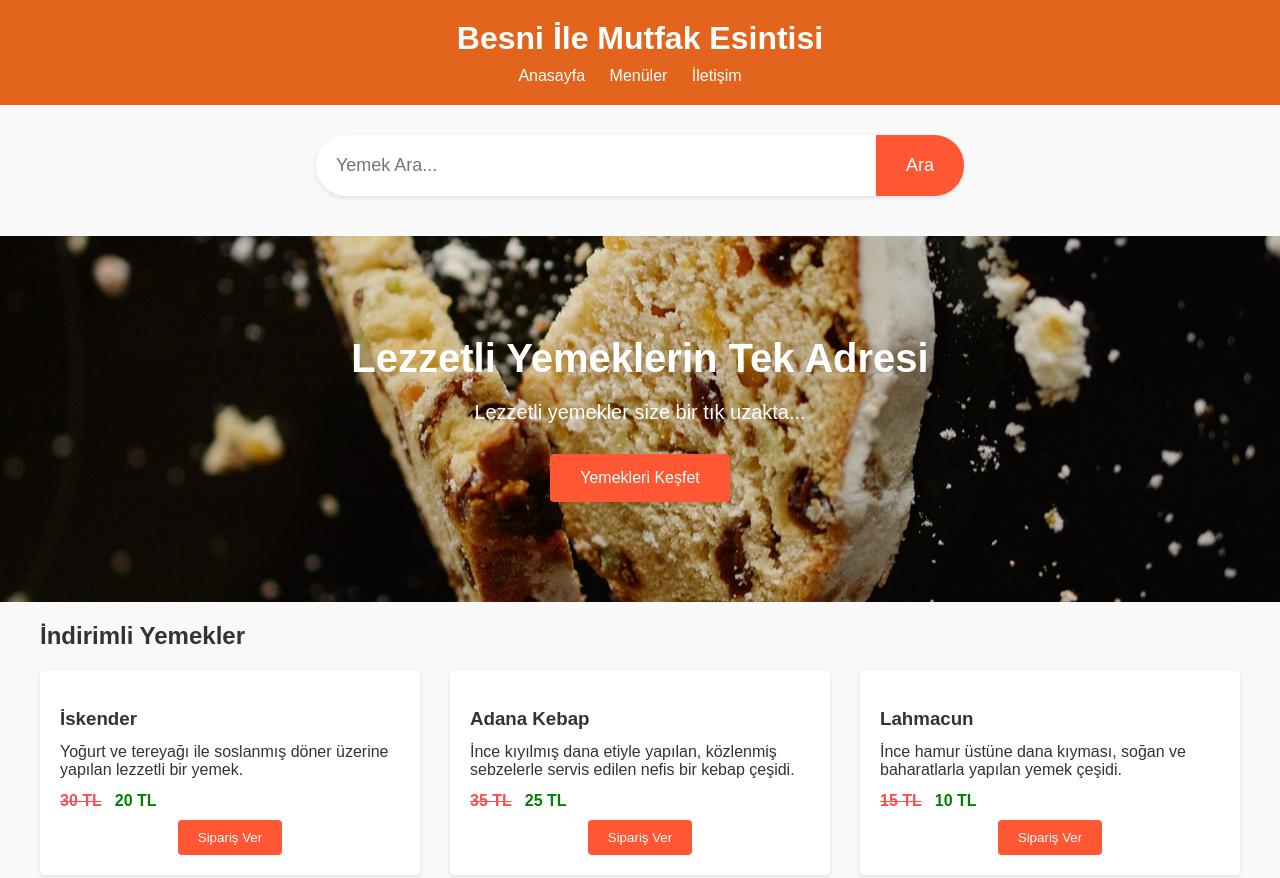
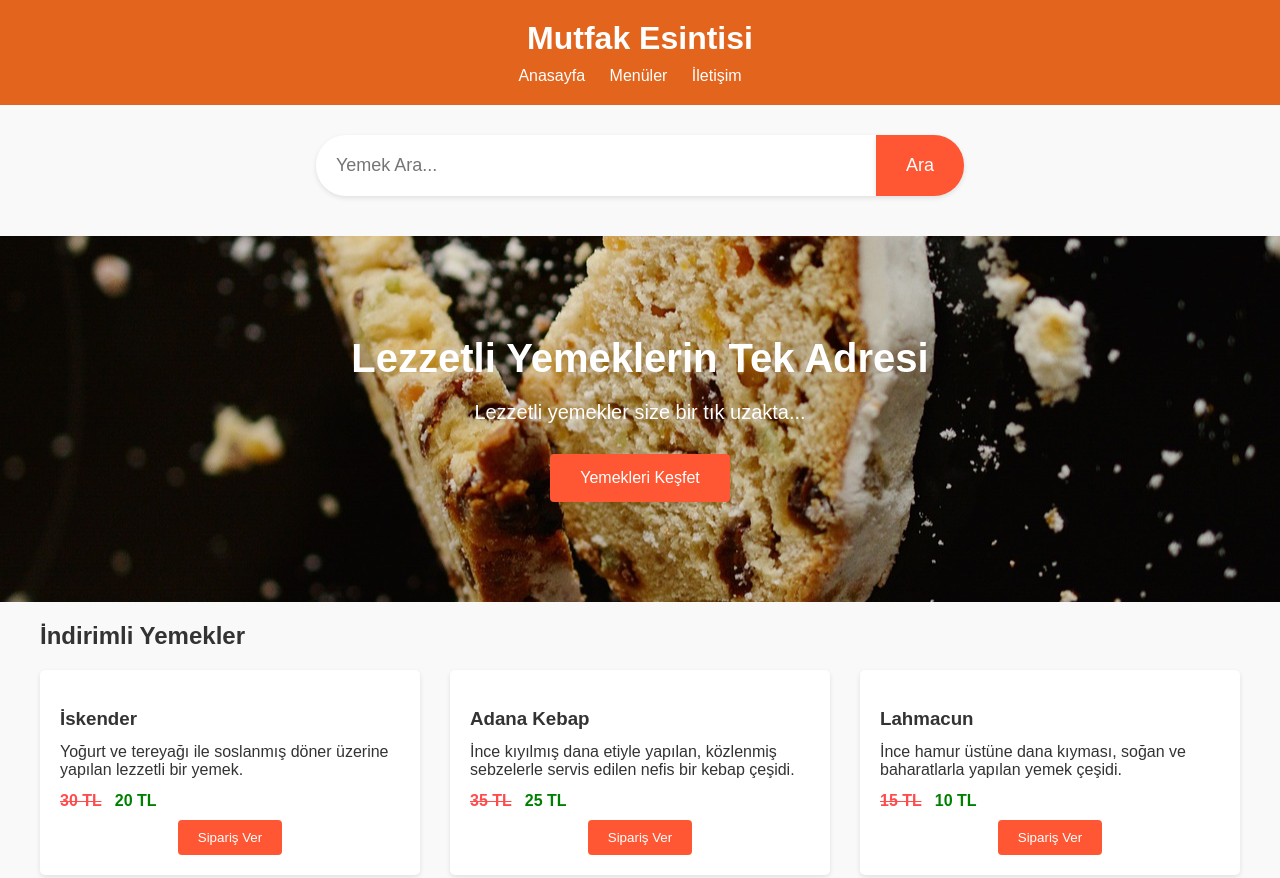
Before and after one commit to yasinbesni/YemekSitesi, a plain HTML site: page index.html in a window 1280 px wide. Shown: the top 878 px of the page. Drawn offline with Linux system fonts and the light colour scheme.

Commit message:
Update index.html

```diff
--- a/index.html
+++ b/index.html
@@ -9,7 +9,7 @@
   </head>
   <body>
     <header>
-      <h1>Besni İle Mutfak Esintisi</h1>
+      <h1>Mutfak Esintisi</h1>
 
       <nav>
         <ul>
```
